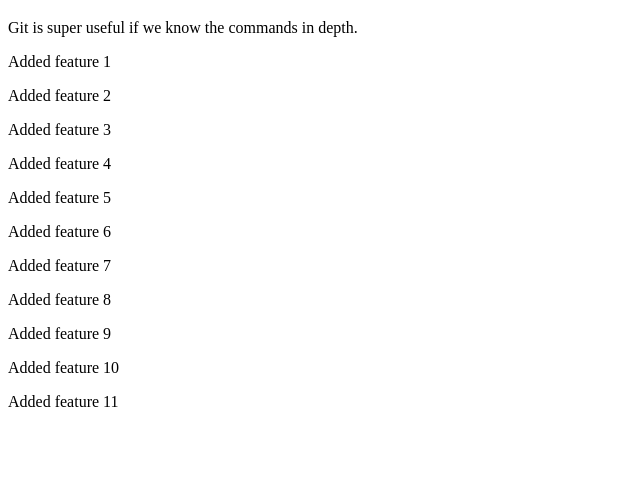
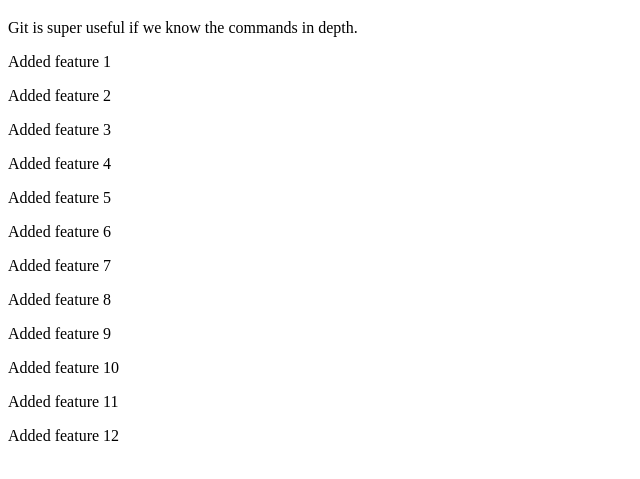
Before and after one commit to rajsawhoney/git-learning, a plain HTML site: page index.html in a window 1280 px wide. Shown: the part 61-540 px from the top of the page, without its empty margins (0-640 px from the left). Drawn offline with Linux system fonts and the light colour scheme.

Commit message:
Update index.html 5

```diff
--- a/index.html
+++ b/index.html
@@ -22,6 +22,7 @@
     <p>Added feature 9</p>
     <p>Added feature 10</p>
     <p>Added feature 11</p>
+    <p>Added feature 12</p>
 </body>
 
 </html>
```
